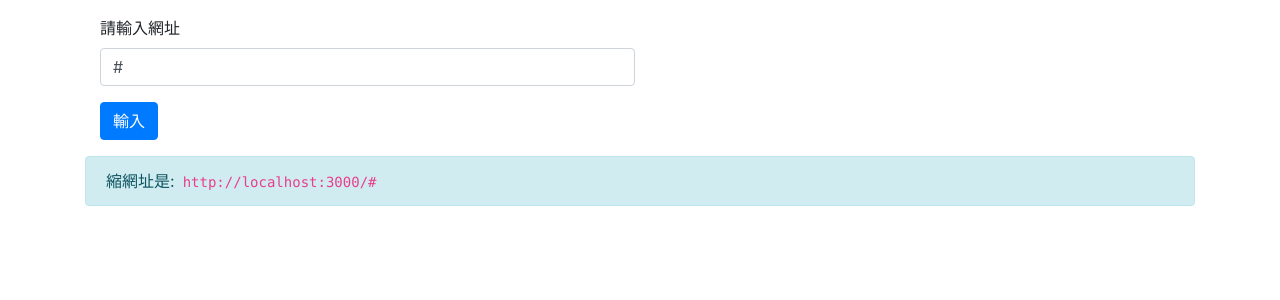
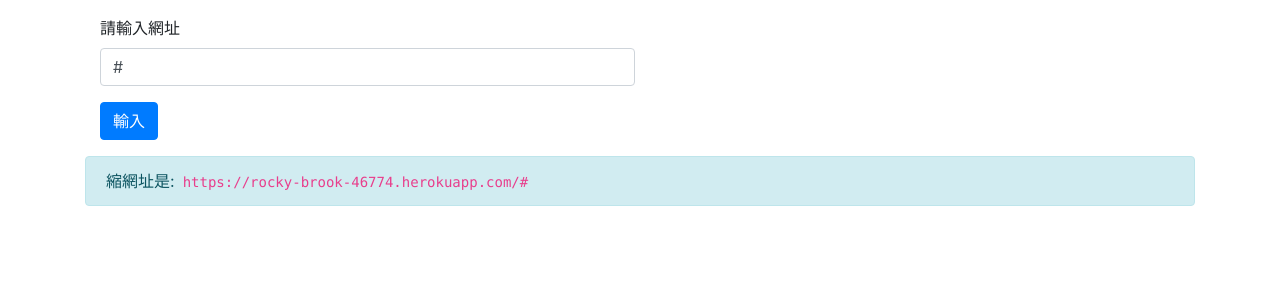
Before and after one commit to F-Kibatodos/short-url, a Node server app: template views/index.handlebars in a window 1280 px wide. Shown: the part 56-356 px from the top of the page. Run offline with Node 20, Linux system fonts and the light colour scheme; the template is opened without the code that fills it: most values are stand-ins (such as "Sample title", 1, 10 or a date in 2020); some libraries are stand-ins or nearby versions.

Commit message:
update shown website

```diff
--- a/views/index.handlebars
+++ b/views/index.handlebars
@@ -30,6 +30,6 @@
 
 {{#if site}}
 <div class="alert alert-info" role="alert">
-  <span class="mr-2">縮網址是:</span><code>http://localhost:3000/{{site.url}}</code>
+  <span class="mr-2">縮網址是:</span><code>https://rocky-brook-46774.herokuapp.com/{{site.url}}</code>
 </div>
 {{/if}}
```
